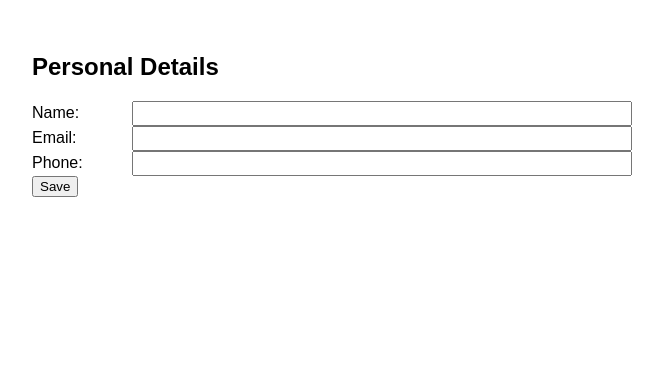
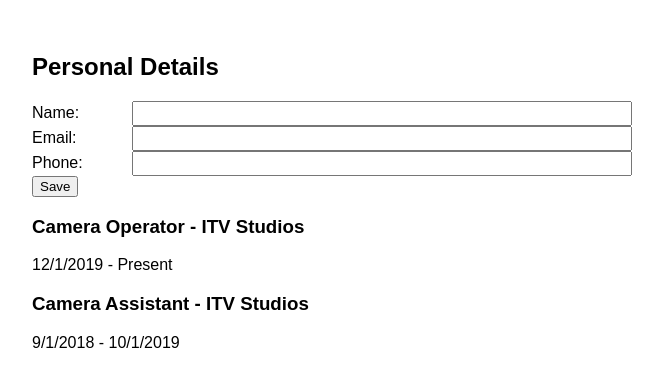
Before and after one commit to Alexsutton14/cv-project, a React (Create React App) app: page / in a window 1280 px wide. Shown: the top 386 px of the page, without its empty margins (308-971 px from the left). Built offline with nearby package versions, Linux system fonts and the light colour scheme; the HTML template or start-up script is replaced by a standard one.

Commit message:
Current implementation working, dates wrong

```diff
--- a/src/components/employer.js
+++ b/src/components/employer.js
@@ -3,9 +3,18 @@
 class Employer extends React.Component{
     render(){
         if (this.props.locked){
+            let endDateString = "Present"
+            if (!this.props.details.current){
+                endDateString = this.props.details.endDate.toLocaleDateString();
+            }
             return <div className="employer">
                 <h3>{this.props.details.jobTitle} - {this.props.details.employerName}</h3>
+                <span>{this.props.details.startDate.toLocaleDateString()} - {endDateString}</span>
             </div>
+        } else {
+            return <form key={this.props.index}>
+                <span>{this.props.details.jobTitle} - {this.props.details.employerName}</span>
+            </form>
         }
     }
 }
--- a/src/components/employment.js
+++ b/src/components/employment.js
@@ -8,8 +8,8 @@
         this.state = {
             employments: []
         }
-        this.AddEmployer(new Date(2019, 11), undefined, true, "ITV Studios", "Camera Operator");
-        this.AddEmployer(new Date(2018, 11), new Date(2019, 9), false, "ITV Studios", "Camera Assistant");
+        this.AddEmployer(new Date(2019, 11, 1), undefined, true, "ITV Studios", "Camera Operator");
+        this.AddEmployer(new Date(2018, 8, 1), new Date(2019, 9), false, "ITV Studios", "Camera Assistant");
     }
 
     AddEmployer = function(startDate, endDate, current, employerName, jobTitle, jobDescription = undefined){
@@ -34,8 +34,8 @@
         console.log(this.state);
         return (
         <div className="employment-container container">
-            {this.state.employments.forEach((element) => {
-                return <Employer details={element} locked={true} />;
+            {this.state.employments.map((element, index) => {
+                return <Employer details={element} key={index} locked={true} />;
             })}
         </div>
         );
```
